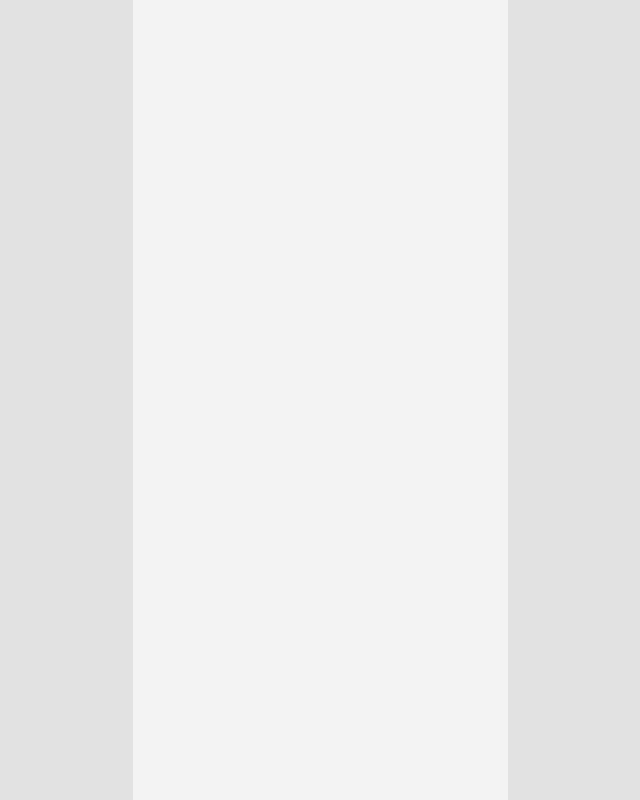
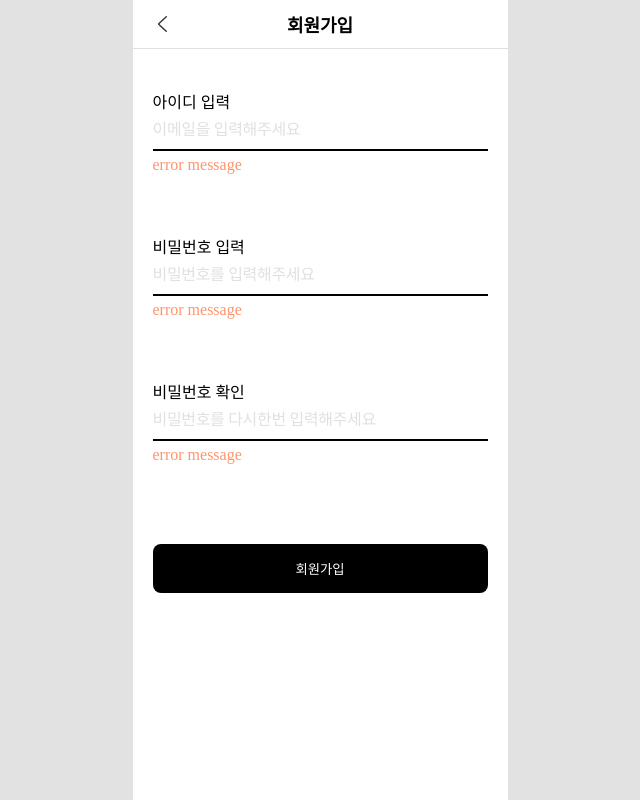
Before and after one commit to f-lb/frontend, a React (Create React App) app: page /signup in a window 1280 px wide. Before the commit this address had no page. Shown: the whole page, without its empty margins (320-960 px from the left). Built offline with nearby package versions, Linux system fonts and the light colour scheme; a web font is replaced by a local one.

Commit message:
로그인, 회원가입 페이지 완성

```diff
--- a/src/App.js
+++ b/src/App.js
@@ -7,6 +7,8 @@ import WeeklyModeCalendarPage from "./components/WeeklyModeCalendarPage";
 import LoadingPage from "./pages/LoadingPage";
 import SummeryPage from "./pages/SummeryPage"; // SummeryPage 가져오기
 import { lazy, Suspense } from "react";
+import Signin from "./pages/Signin";
+import Signup from "./pages/Signup";
 
 const TodayReportPageLazyed = lazy(() => {
   return import("./pages/TodayReportPage");
@@ -28,6 +30,8 @@ function App() {
           <Route path="/record" element={<RecordPage />} />
           <Route path="/summary" element={<SummeryPage />} />{" "}
           {/* SummeryPage 경로 추가 */}
+          <Route path="signin" element={<Signin />} />
+          <Route path="signup" element={<Signup />} />
         </Routes>
         <Suspense fallback={<LoadingPage />}>
           <Routes>
--- /dev/null
+++ b/src/pages/Signin.jsx
@@ -0,0 +1,87 @@
+import { Link } from "react-router-dom";
+import styled from "styled-components";
+
+export default function Signin() {
+  return (
+    <Container>
+      <div></div>
+      <form>
+        <Input
+          style={{ marginBottom: "20px" }}
+          type="email"
+          placeholder="이메일을 입력해주세요"
+        />
+        <Input type="password" placeholder="비밀번호를 입력해주세요" />
+
+        <Error>error message</Error>
+        <Btn>로그인</Btn>
+      </form>
+
+      <Footer>
+        <Link to="#">아이디 / 비밀번호 찾기</Link>
+        <Link to="/signup">회원가입</Link>
+      </Footer>
+    </Container>
+  );
+}
+
+const Container = styled.div`
+  height: 100vh;
+  background: #fff;
+  padding: 0 20px;
+  display: flex;
+  flex-direction: column;
+  justify-content: center;
+`;
+
+const Input = styled.input`
+  width: 100%;
+  border: none;
+  border-bottom: 2px solid #000;
+  padding: 10px 0;
+
+  &:focus {
+    outline: none;
+  }
+  &::placeholder {
+    //styleName: subtitle/Md;
+    font-family: Pretendard;
+    font-size: 16px;
+    font-weight: 400;
+    line-height: 20.8px;
+    letter-spacing: -0.02em;
+    text-align: left;
+
+    color: #e0e0e0;
+  }
+`;
+
+const Footer = styled.div`
+  //styleName: caption/Md;
+  font-family: Pretendard;
+  font-size: 12px;
+  font-weight: 400;
+  line-height: 14.32px;
+  text-align: left;
+  color: #c5c5c5;
+  margin-top: 20px;
+  display: flex;
+  gap: 20px;
+  justify-content: center;
+`;
+
+const Btn = styled.button`
+  background: #000000;
+  color: #fff;
+  width: 100%;
+  display: block;
+  text-align: center;
+  padding: 15px 0;
+  border-radius: 8px;
+  margin-top: 20px;
+`;
+
+const Error = styled.div`
+  color: #ff946d;
+  margin-top: 10px;
+`;
--- /dev/null
+++ b/src/pages/Signup.jsx
@@ -0,0 +1,103 @@
+import styled from "styled-components";
+import BackIcon from "../assets/back.svg";
+import { Link } from "react-router-dom";
+
+export default function Signup() {
+  return (
+    <Container>
+      <Nav>
+        <Link style={{ position: "absolute", left: "10px" }}>
+          <img src={BackIcon} alt="back_icon" />
+        </Link>
+        회원가입
+      </Nav>
+
+      <Form>
+        <div>
+          <label>아이디 입력</label>
+          <Input placeholder="이메일을 입력해주세요" type="email" />
+          <Error>error message</Error>
+        </div>
+        <div>
+          <label>비밀번호 입력</label>
+          <Input placeholder="비밀번호를 입력해주세요" type="password" />
+          <Error>error message</Error>
+        </div>
+        <div>
+          <label>비밀번호 확인</label>
+          <Input
+            placeholder="비밀번호를 다시한번 입력해주세요"
+            type="password"
+          />
+          <Error>error message</Error>
+        </div>
+
+        <Btn>회원가입</Btn>
+      </Form>
+    </Container>
+  );
+}
+
+const Container = styled.div`
+  height: 100vh;
+  background: #fff;
+`;
+
+const Nav = styled.div`
+  position: relative;
+  display: flex;
+  justify-content: center;
+  align-items: center;
+  width: 100%;
+  height: 48px;
+  font-size: 18px;
+  font-weight: bold;
+  background: #fff;
+  border-bottom: 1px solid #e0e0e0;
+`;
+
+const Input = styled.input`
+  width: 100%;
+  border: none;
+  border-bottom: 2px solid #000;
+  padding: 10px 0;
+
+  &:focus {
+    outline: none;
+  }
+  &::placeholder {
+    //styleName: subtitle/Md;
+    font-family: Pretendard;
+    font-size: 16px;
+    font-weight: 400;
+    line-height: 20.8px;
+    letter-spacing: -0.02em;
+    text-align: left;
+
+    color: #e0e0e0;
+  }
+`;
+
+const Form = styled.form`
+  margin-top: 40px;
+  padding: 0 20px;
+  display: flex;
+  flex-direction: column;
+  gap: 60px;
+`;
+
+const Error = styled.div`
+  color: #ff946d;
+  margin-top: 5px;
+`;
+
+const Btn = styled.button`
+  background: #000000;
+  color: #fff;
+  width: 100%;
+  display: block;
+  text-align: center;
+  padding: 15px 0;
+  border-radius: 8px;
+  margin-top: 20px;
+`;
```
